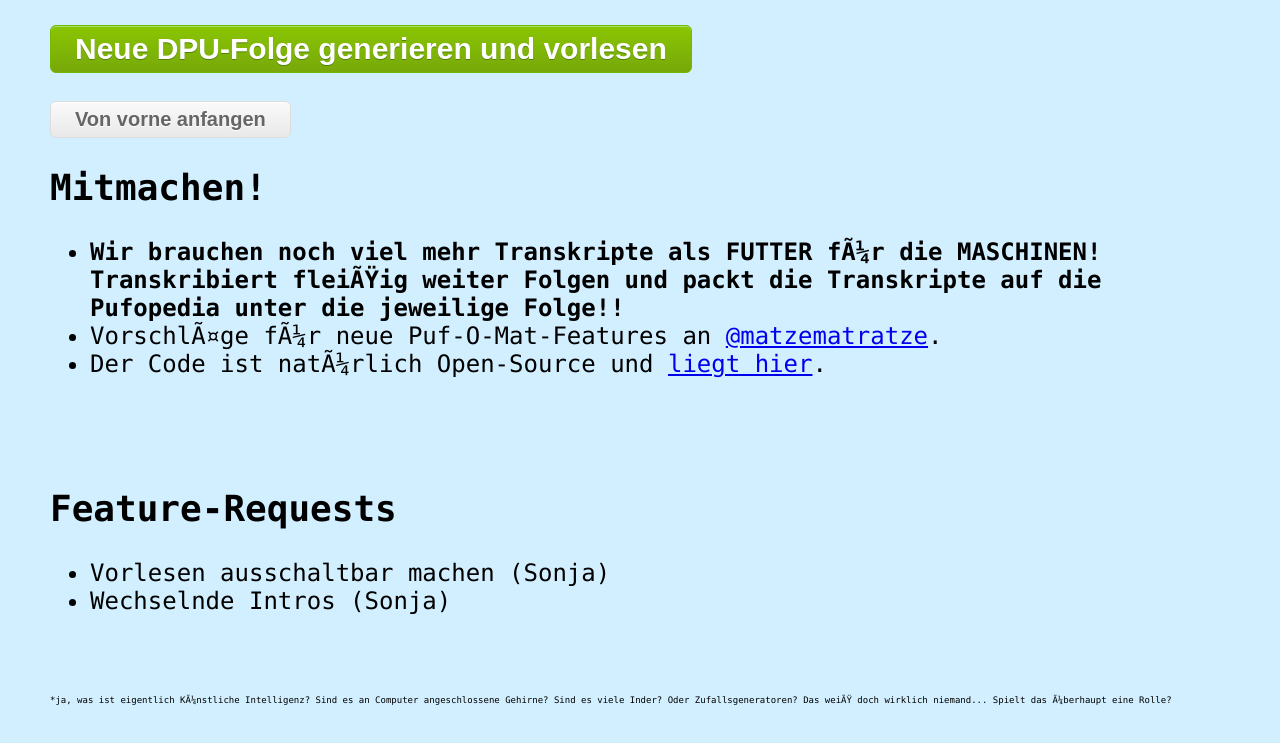
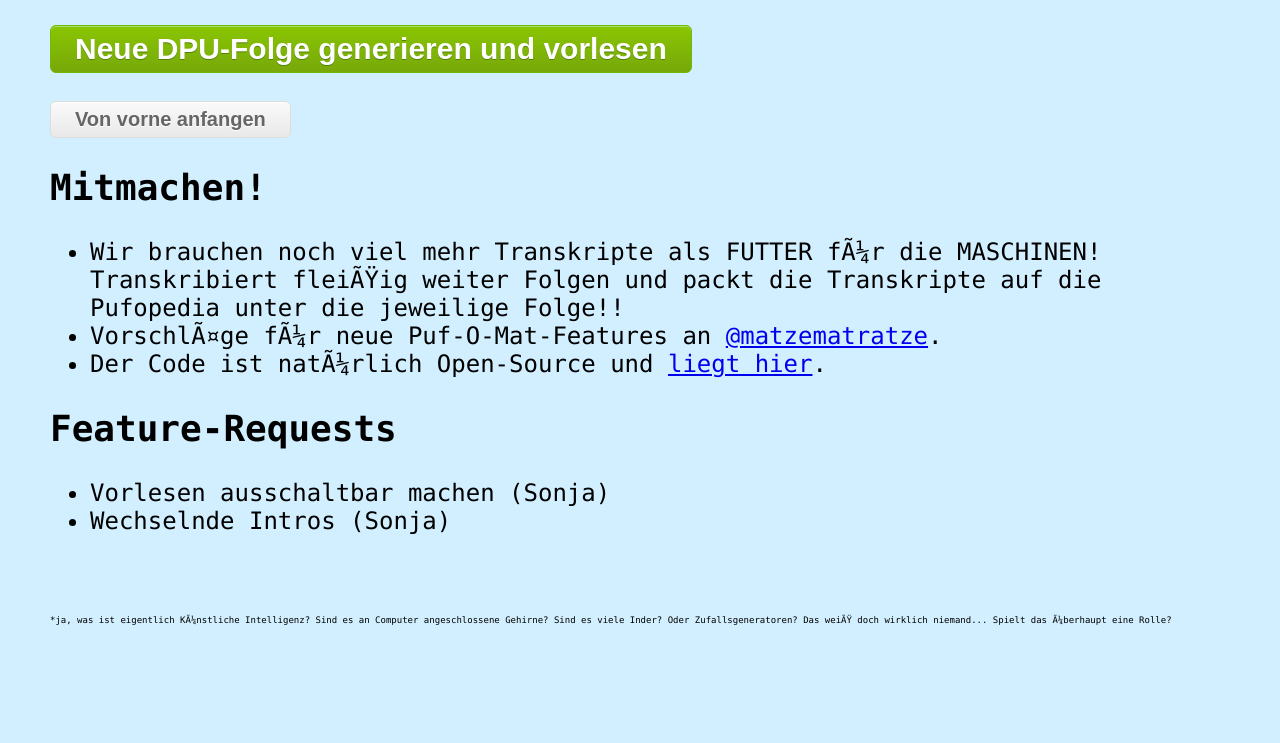
Before and after one commit to mattitja/pufomat, a plain HTML site: page index.html in a window 1280 px wide. Shown: the part 1103-1846 px from the top of the page. After the commit the page ends 1778 px from the top, so only its background shows below. Drawn offline with Linux system fonts and the light colour scheme.

Commit message:
Update index.html

```diff
--- a/index.html
+++ b/index.html
@@ -28,15 +28,15 @@
 <br>
 <br>
 <button id="button2" class="white-button" onclick="reload()">Von vorne anfangen</button>
+<br>
 
 <h2>Mitmachen!</h2>
 <ul>
-    <li><b>Wir brauchen noch viel mehr Transkripte als FUTTER für die MASCHINEN! Transkribiert fleißig weiter Folgen und packt die Transkripte auf die Pufopedia unter die jeweilige Folge!!</b></li>
+    <li>Wir brauchen noch viel mehr Transkripte als FUTTER für die MASCHINEN! Transkribiert fleißig weiter Folgen und packt die Transkripte auf die Pufopedia unter die jeweilige Folge!!</li>
     <li>Vorschläge für neue Puf-O-Mat-Features an <a href="https://t.me/matzematratze">@matzematratze</a>.</li>
     <li>Der Code ist natürlich Open-Source und <a href="https://github.com/mattitja/pufomat">liegt hier</a>.</li>
 </ul>
 
-<br><br>
 <h2> Feature-Requests</h2>
 <ul>
     <li>Vorlesen ausschaltbar machen (Sonja)</li>
```
